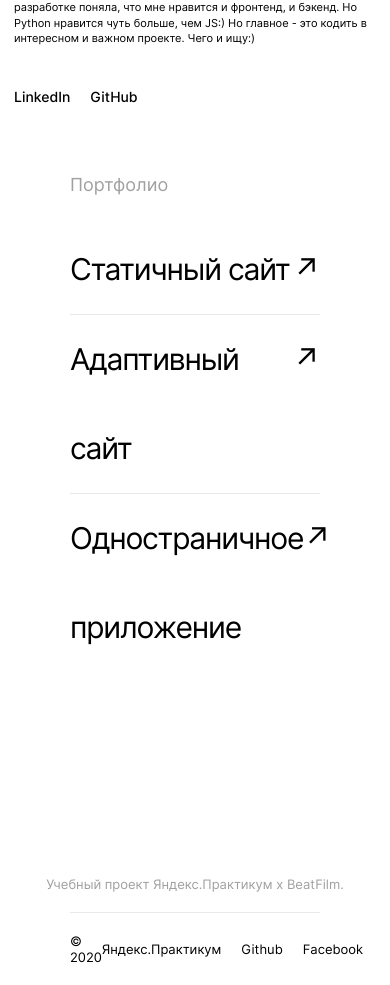
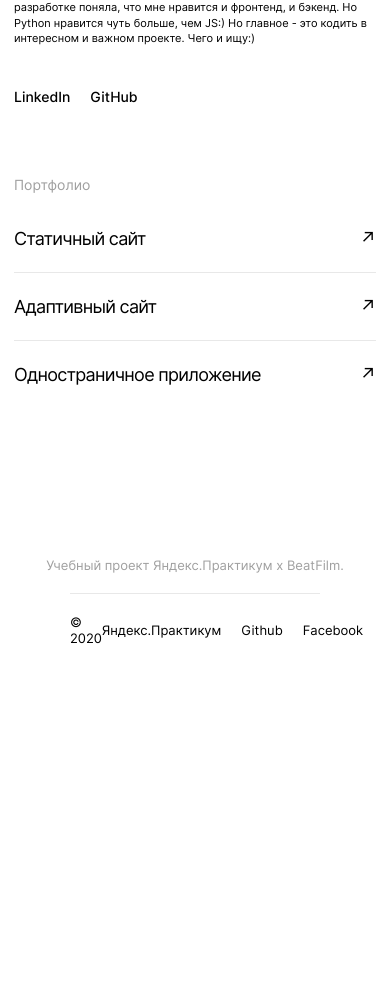
Before and after one commit to mahakomar11/movies-explorer-frontend, a React (Create React App) app: page / in a window 390 px wide. Shown: the part 2657-3642 px from the top of the page. After the commit the page ends 3323 px from the top, so only its background shows below. Built offline with nearby package versions, Linux system fonts and the light colour scheme.

Commit message:
Make adaptive Portfolio

```diff
--- a/src/components/Portfolio/Portfolio.css
+++ b/src/components/Portfolio/Portfolio.css
@@ -1,5 +1,17 @@
 .portfolio {
   padding: 50px 70px 125px;
+}
+
+@media screen and (max-width: 768px) {
+  .portfolio {
+    padding: 50px 50px 90px;
+  }
+}
+
+@media screen and (max-width: 540px) {
+  .portfolio {
+    padding: 50px 14px 70px;
+  }
 }
 
 .portfolio__title {
@@ -10,6 +22,14 @@
   color: #a0a0a0;
 }
 
+@media screen and (max-width: 540px) {
+  .portfolio__title {
+    font-size: 14px;
+    line-height: 1.43;
+    margin-bottom: 10px;
+  }
+}
+
 .portfolio__link {
   display: flex;
   justify-content: space-between;
@@ -18,6 +38,19 @@
   letter-spacing: -0.04em;
   color: #000000;
   text-decoration: none;
+}
+
+@media screen and (max-width: 768px) {
+  .portfolio__link {
+    font-size: 28px;
+  }
+}
+
+@media screen and (max-width: 540px) {
+  .portfolio__link {
+    font-size: 18px;
+    line-height: 67px;
+  }
 }
 
 .portfolio__link:hover {
```
